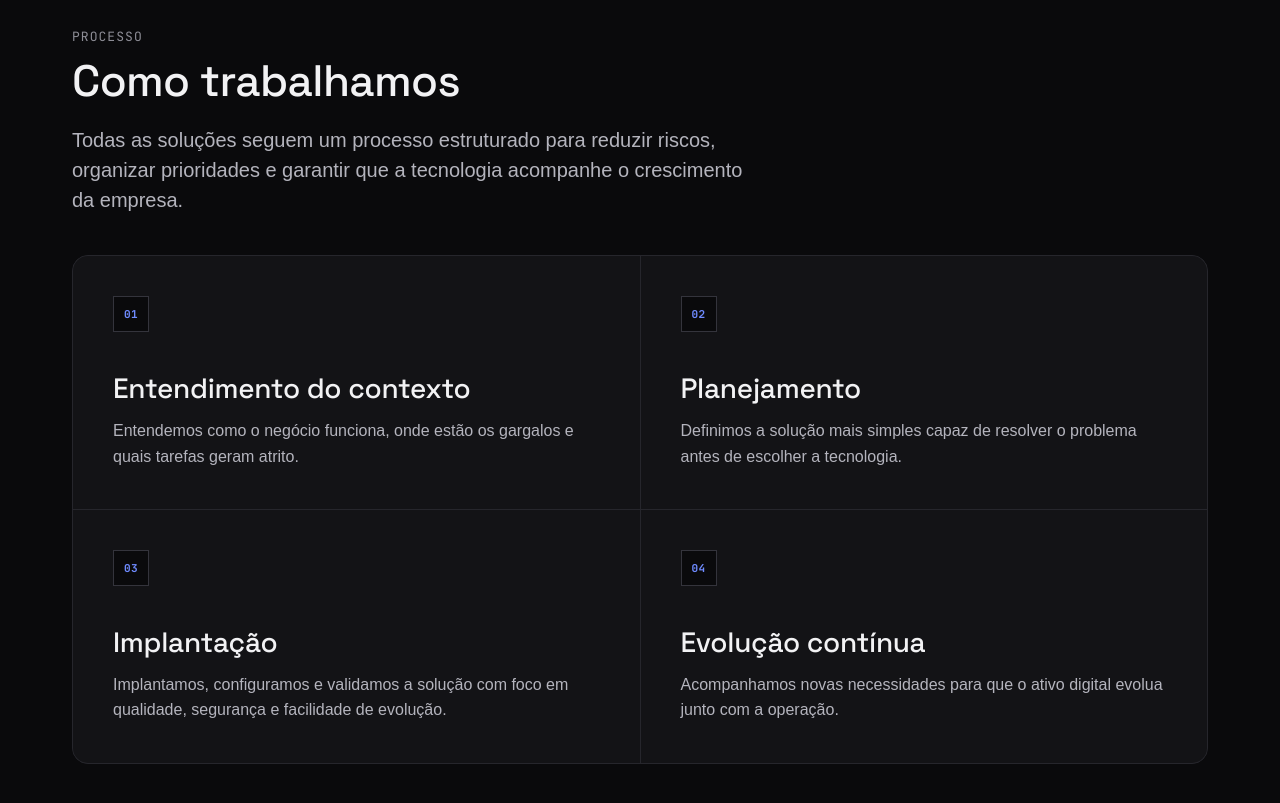
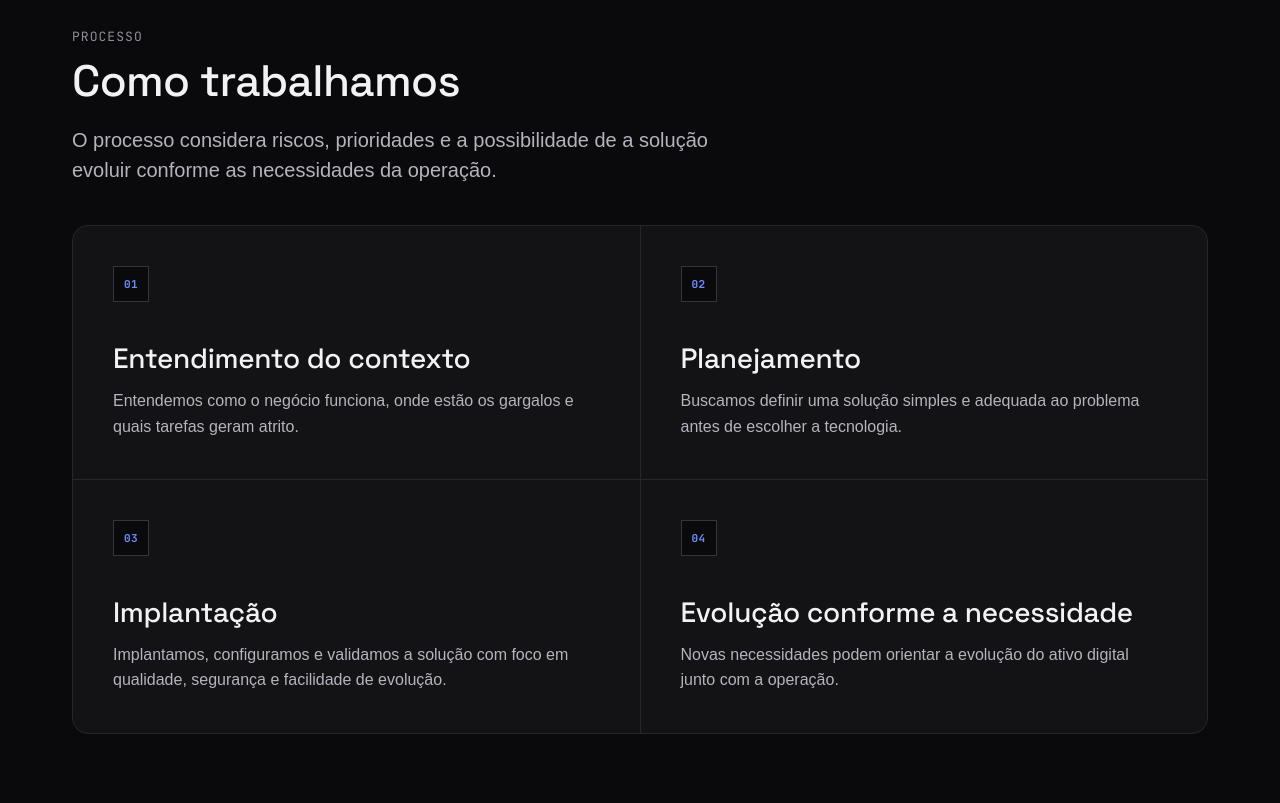
Before and after one commit to marllonpanisset/conjuga, a Next.js app: page /contato in a window 1280 px wide. Shown: the part 2720-3523 px from the top of the page. Built offline with nearby package versions, Linux system fonts and the light colour scheme; no server answers; a web font is replaced by a local one.

Commit message:
fix: ajustar promessas comerciais

```diff
--- a/app/(marketing)/contato/page.tsx
+++ b/app/(marketing)/contato/page.tsx
@@ -25,7 +25,7 @@ const processSteps = [
   {
     title: "Planejamento",
     description:
-      "Definimos a solução mais simples capaz de resolver o problema antes de escolher a tecnologia.",
+      "Buscamos definir uma solução simples e adequada ao problema antes de escolher a tecnologia.",
   },
   {
     title: "Implantação",
@@ -33,9 +33,9 @@ const processSteps = [
       "Implantamos, configuramos e validamos a solução com foco em qualidade, segurança e facilidade de evolução.",
   },
   {
-    title: "Evolução contínua",
+    title: "Evolução conforme a necessidade",
     description:
-      "Acompanhamos novas necessidades para que o ativo digital evolua junto com a operação.",
+      "Novas necessidades podem orientar a evolução do ativo digital junto com a operação.",
   },
 ];
 
@@ -138,8 +138,8 @@ export default function ContatoPage() {
               <Text variant="muted" className="mt-3">
                 Você não precisa decidir qual tecnologia utilizar antes da
                 conversa. Explique o contexto da empresa e o que deseja
-                melhorar. Com esse contexto, podemos avaliar o caminho adequado. Se
-                preferir, conheça nossos{" "}
+                melhorar. Com esse contexto, podemos avaliar o caminho adequado.
+                Se preferir, conheça nossos{" "}
                 <Link
                   href="/servicos"
                   className="link-underline text-signal-strong"
@@ -288,9 +288,8 @@ export default function ContatoPage() {
           </Heading>
 
           <Text variant="lead" className="mt-5 max-w-2xl">
-            Todas as soluções seguem um processo estruturado para reduzir
-            riscos, organizar prioridades e garantir que a tecnologia acompanhe
-            o crescimento da empresa.
+            O processo considera riscos, prioridades e a possibilidade de a
+            solução evoluir conforme as necessidades da operação.
           </Text>
 
           <div className="mt-10 grid grid-cols-1 gap-px overflow-hidden rounded-[16px] border border-border bg-border md:grid-cols-2">
--- a/app/(marketing)/page.tsx
+++ b/app/(marketing)/page.tsx
@@ -30,7 +30,7 @@ const processSteps = [
   {
     title: "Planejamento",
     description:
-      "Definimos a solução mais simples capaz de resolver o problema antes de escolher a tecnologia.",
+      "Buscamos definir uma solução simples e adequada ao problema antes de escolher a tecnologia.",
   },
   {
     title: "Implantação",
@@ -38,9 +38,9 @@ const processSteps = [
       "Implantamos, configuramos e validamos a solução com foco em qualidade, segurança e facilidade de evolução.",
   },
   {
-    title: "Evolução contínua",
+    title: "Evolução conforme a necessidade",
     description:
-      "Acompanhamos novas necessidades para que o ativo digital evolua junto com a operação.",
+      "Novas necessidades podem orientar a evolução do ativo digital junto com a operação.",
   },
 ];
 
@@ -132,7 +132,7 @@ export default function HomePage() {
 
       <Section className="py-24 md:py-32">
         <CTASection
-          title="Vamos encontrar a melhor solução para o seu negócio?"
+          title="Vamos avaliar o caminho adequado para o seu negócio?"
           description="Conte como sua empresa funciona hoje e quais desafios deseja resolver. Com esse contexto, podemos avaliar o caminho mais adequado para a sua realidade."
           actions={
             <Button href="/contato" size="lg">
--- a/app/(marketing)/servicos/[slug]/page.tsx
+++ b/app/(marketing)/servicos/[slug]/page.tsx
@@ -281,7 +281,7 @@ export default async function ServicoPage({
 
       <Section>
         <CTASection
-          title="Vamos avaliar o melhor caminho para sua empresa?"
+          title="Vamos avaliar o caminho adequado para sua empresa?"
           description="Conte como sua empresa funciona hoje e quais desafios deseja resolver. Com esse contexto, podemos avaliar o caminho mais adequado para a sua realidade."
           actions={
             <Button href="/contato" size="lg">
--- a/components/sections/DifferentialsSection.tsx
+++ b/components/sections/DifferentialsSection.tsx
@@ -40,7 +40,7 @@ const differentials: Differential[] = [
   {
     title: "Integração entre sistemas",
     description:
-      "Conectamos ferramentas, plataformas e processos para eliminar silos, reduzir trabalho manual e centralizar informações.",
+      "Conectamos ferramentas, plataformas e processos para reduzir silos e trabalho manual, além de centralizar informações.",
     icon: Workflow,
   },
   {
--- a/content/servicos.ts
+++ b/content/servicos.ts
@@ -27,7 +27,7 @@ export const services: Service[] = [
       "Entendimento do contexto",
       "Planejamento da solução",
       "Implantação",
-      "Evolução contínua",
+      "Evolução conforme a necessidade",
     ],
     heroTitle: "Soluções web criadas para apoiar a operação da empresa",
     heroDescription:
```
